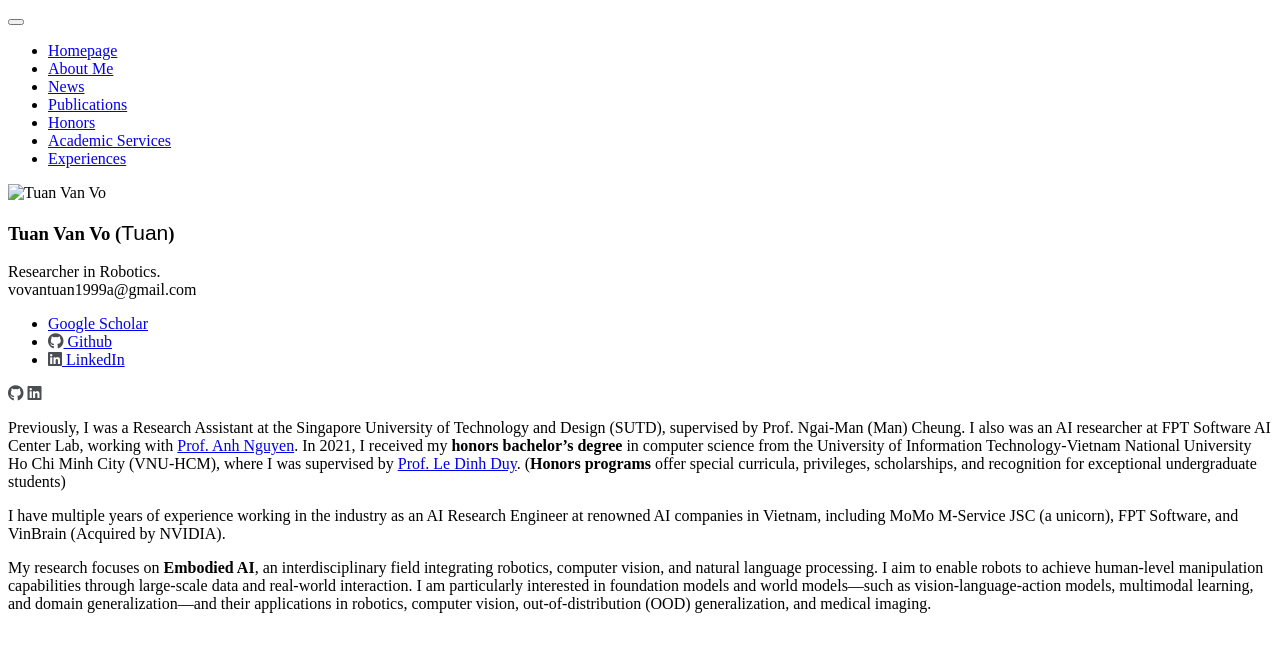
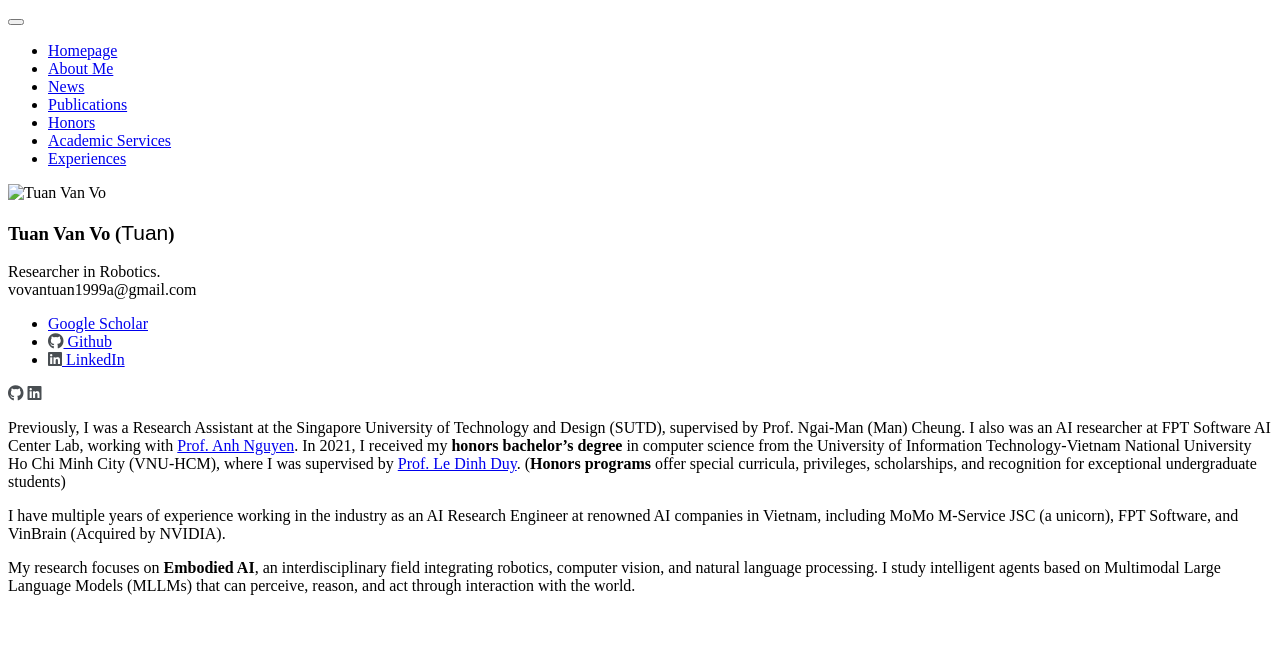
Before and after one commit to vovantuan1999a/tuanvovan, a Jekyll site: the page built from _pages/includes/intro.md, in a window 1280 px wide. Shown: the top 652 px of the page. Built offline with Jekyll 4.4.1, drawn with Linux system fonts in a browser that asks for light colours; nearby versions of some CDN libraries; some web fonts are replaced; our own code applies the rules of GitHub Pages for plain Markdown files; a style sheet for code colours, icons or effects is not loaded.

Commit message:
Update intro.md

```diff
--- a/_pages/includes/intro.md
+++ b/_pages/includes/intro.md
@@ -2,4 +2,4 @@ Previously, I was a Research Assistant at the Singapore University of Technology
 
 I have multiple years of experience working in the industry as an AI Research Engineer at renowned AI companies in Vietnam, including MoMo M-Service JSC (a unicorn), FPT Software, and VinBrain (Acquired by NVIDIA).
 
-My research focuses on **Embodied AI**, an interdisciplinary field integrating robotics, computer vision, and natural language processing. I aim to enable robots to achieve human-level manipulation capabilities through large-scale data and real-world interaction. I am particularly interested in foundation models and world models—such as vision-language-action models, multimodal learning, and domain generalization—and their applications in robotics, computer vision, out-of-distribution (OOD) generalization, and medical imaging.
+My research focuses on **Embodied AI**, an interdisciplinary field integrating robotics, computer vision, and natural language processing. I study intelligent agents based on Multimodal Large Language Models (MLLMs) that can perceive, reason, and act through interaction with the world.
```
